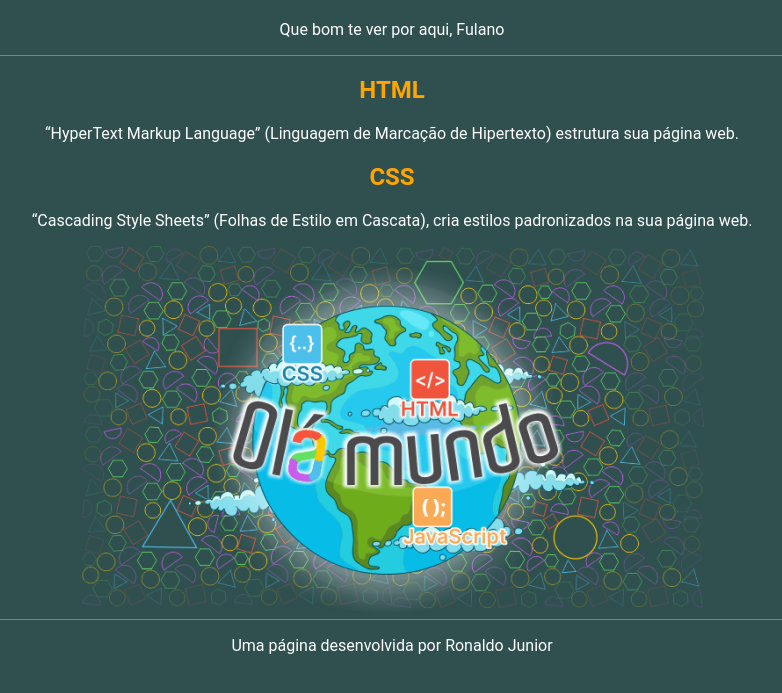
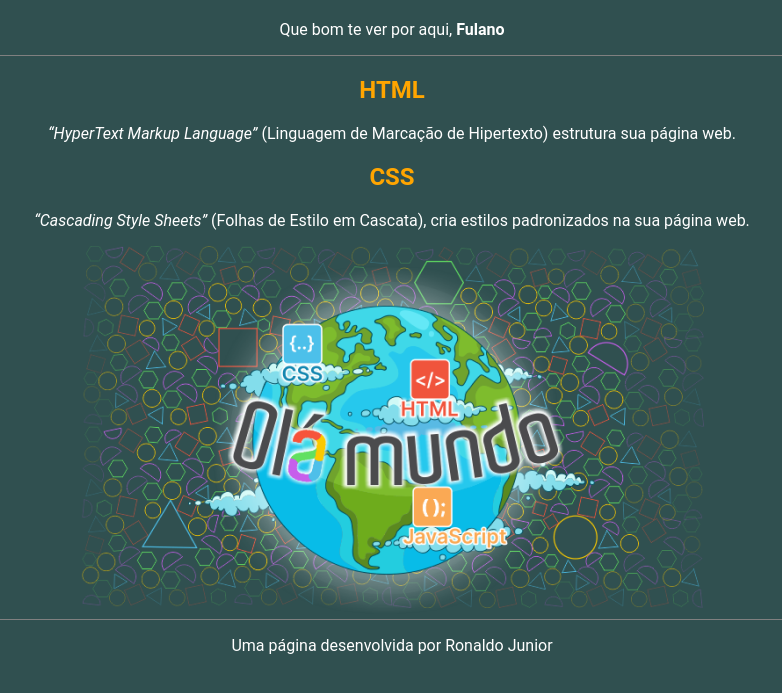
Before and after one commit to rpjunior21/Hello-World, a plain HTML site: page index.html in a window 1280 px wide. Shown: the part 61-754 px from the top of the page, without its empty margins (248-1030 px from the left). Drawn offline with Linux system fonts and the light colour scheme.

Commit message:
finalizando o CSS

```diff
--- a/index.html
+++ b/index.html
@@ -9,16 +9,16 @@
 <body>
     <header>
         <h1>Hello World</h1>
-        <p> Que bom te ver por aqui, Fulano</p>
+        <p> Que bom te ver por aqui, <span id="nome-usuario">Fulano</span></p>
 
     </header>
 
     <section>
         <h2>HTML</h2>
-        <p>“HyperText Markup Language” (Linguagem de Marcação de Hipertexto) estrutura sua página web.</p>
+        <p><span class="texto-ingles">“HyperText Markup Language”</span> (Linguagem de Marcação de Hipertexto) estrutura sua página web.</p>
 
         <h2>CSS</h2>
-        <p>“Cascading Style Sheets” (Folhas de Estilo em Cascata), cria estilos padronizados na sua página web.</p>
+        <p><span class="texto-ingles">“Cascading Style Sheets”</span> (Folhas de Estilo em Cascata), cria estilos padronizados na sua página web.</p>
         <img src="imagem/Olá Mundo.png" alt="imagem com figuras">
 
     </section>
--- a/style.css
+++ b/style.css
@@ -16,3 +16,10 @@ header{
 footer{
     border-top: 1px solid grey;
 }
+
+#nome-usuario{
+    font-weight: bold;
+}
+.texto-ingles{
+    font-style: italic;
+}
```
